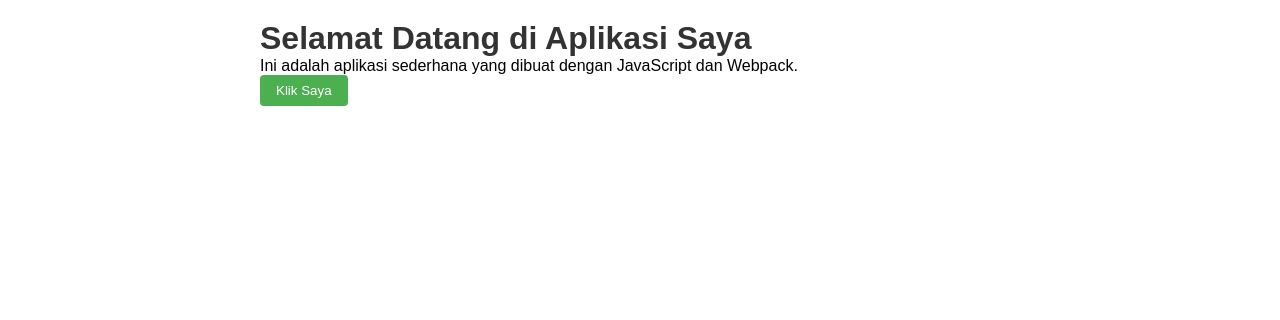
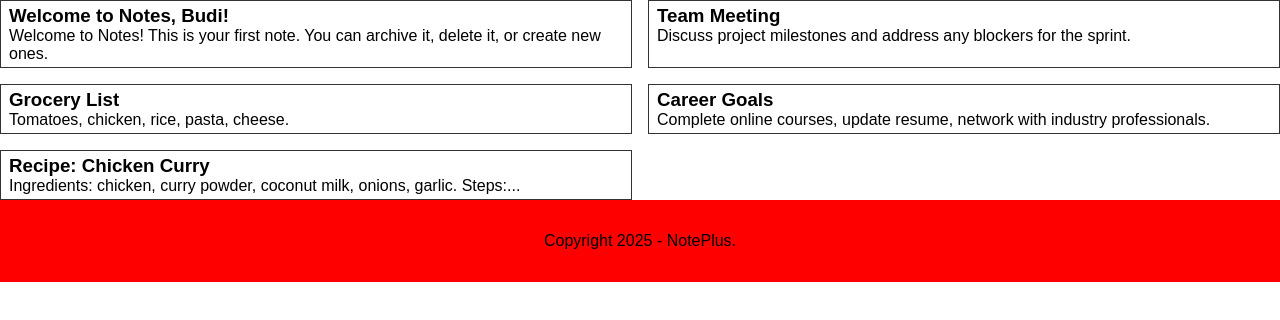
Before and after one commit to agreytosira/mentoring-playground, a website built with webpack: page src/index.html in a window 1280 px wide. Built offline with nearby package versions, Linux system fonts and the light colour scheme.

Commit message:
feat: render data and create footer custom component

```diff
--- /dev/null
+++ b/src/footer.js
@@ -0,0 +1,10 @@
+class FooterComponent extends HTMLElement {
+  constructor() {
+    super();
+
+    this.innerHTML = 'Copyright 2025 - NotePlus.';
+    this.classList.add('footer');
+  }
+}
+
+customElements.define('footer-component', FooterComponent);
--- a/src/index.html
+++ b/src/index.html
@@ -5,6 +5,7 @@
   <title>Mentoring Playground</title>
 </head>
 <body>
-  <div id="app"></div>
+  <div id="notesList" class="list"></div>
+  <footer-component></footer-component>
 </body>
 </html>
--- a/src/index.js
+++ b/src/index.js
@@ -1,36 +1,28 @@
-import './styles.css'
+import './styles.css';
+import './footer.js';
+import { sampleNotes } from './sample-notes.js';
 
-const app = document.getElementById('app');
+// Get elements
+const notesListElement = document.querySelector('#notesList');
 
-// Membuat elemen heading
-const heading = document.createElement('h1');
-heading.textContent = 'Selamat Datang di Aplikasi Saya';
+// Create note item
+function createNoteItemElement({ id, title, body }) {
+  const container = document.createElement('div');
+  container.setAttribute('data-noteid', id);
 
-// Membuat elemen paragraf
-const paragraph = document.createElement('p');
-paragraph.textContent = 'Ini adalah aplikasi sederhana yang dibuat dengan JavaScript dan Webpack.';
+  const titleElement = document.createElement('h3');
+  titleElement.textContent = title;
 
-// Membuat tombol
-const button = document.createElement('button');
-button.textContent = 'Klik Saya';
-button.addEventListener('click', () => {
-  alert('Tombol telah diklik!');
+  const bodyElement = document.createElement('p');
+  bodyElement.innerText = body;
+
+  container.append(titleElement, bodyElement);
+
+  return container;
+}
+
+// Render all sample notes
+sampleNotes.forEach((sampleNote) => {
+  const element = createNoteItemElement(sampleNote);
+  notesListElement.append(element);
 });
-
-// Menambahkan elemen-elemen ke dalam app
-app.appendChild(heading);
-app.appendChild(paragraph);
-app.appendChild(button);
-
-// Menambahkan sedikit gaya
-app.style.fontFamily = 'Arial, sans-serif';
-app.style.maxWidth = '800px';
-app.style.margin = '0 auto';
-app.style.padding = '20px';
-heading.style.color = '#333';
-button.style.padding = '8px 16px';
-button.style.backgroundColor = '#4CAF50';
-button.style.color = 'white';
-button.style.border = 'none';
-button.style.borderRadius = '4px';
-button.style.cursor = 'pointer';
--- /dev/null
+++ b/src/sample-notes.js
@@ -0,0 +1,37 @@
+/**
+ * Sample data for displaying notes
+ *
+ * Note object schema:
+ * {
+ *   id: number | string,
+ *   title: string,
+ *   body: string,
+ * }
+ */
+export const sampleNotes = [
+  {
+    id: 'notes-01a-1a2b3c4d5e',
+    title: 'Welcome to Notes, Budi!',
+    body: 'Welcome to Notes! This is your first note. You can archive it, delete it, or create new ones.',
+  },
+  {
+    id: 'notes-02b-cdefg67890',
+    title: 'Team Meeting',
+    body: 'Discuss project milestones and address any blockers for the sprint.',
+  },
+  {
+    id: 'notes-03c-123456789',
+    title: 'Grocery List',
+    body: 'Tomatoes, chicken, rice, pasta, cheese.',
+  },
+  {
+    id: 'notes-04d-6f5e4d3c2b',
+    title: 'Career Goals',
+    body: 'Complete online courses, update resume, network with industry professionals.',
+  },
+  {
+    id: 'notes-05e-123456789',
+    title: 'Recipe: Chicken Curry',
+    body: 'Ingredients: chicken, curry powder, coconut milk, onions, garlic. Steps:...',
+  },
+];
--- a/src/styles.css
+++ b/src/styles.css
@@ -7,3 +7,24 @@
 html {
   font-family: sans-serif;
 }
+
+.footer {
+  background-color:red;
+  padding:2rem 0;
+  text-align:center;
+  display:flex;
+  justify-content:center;
+  align-items:center;
+  width:100%;
+}
+
+.list {
+  display: grid;
+  grid-template-columns: 1fr 1fr;
+  gap: 1rem;
+}
+
+.list > * {
+  padding: 4px 8px;
+  border: 1px solid #333;
+}
--- a/webpack.config.js
+++ b/webpack.config.js
@@ -5,7 +5,7 @@ module.exports = {
   entry: './src/index.js',
   output: {
     path: path.resolve(__dirname, 'dist'),
-    filename: 'bundle.js',
+    filename: 'index.js',
     clean: true
   },
   module: {
```
Also changed, not shown: 1 other file.
